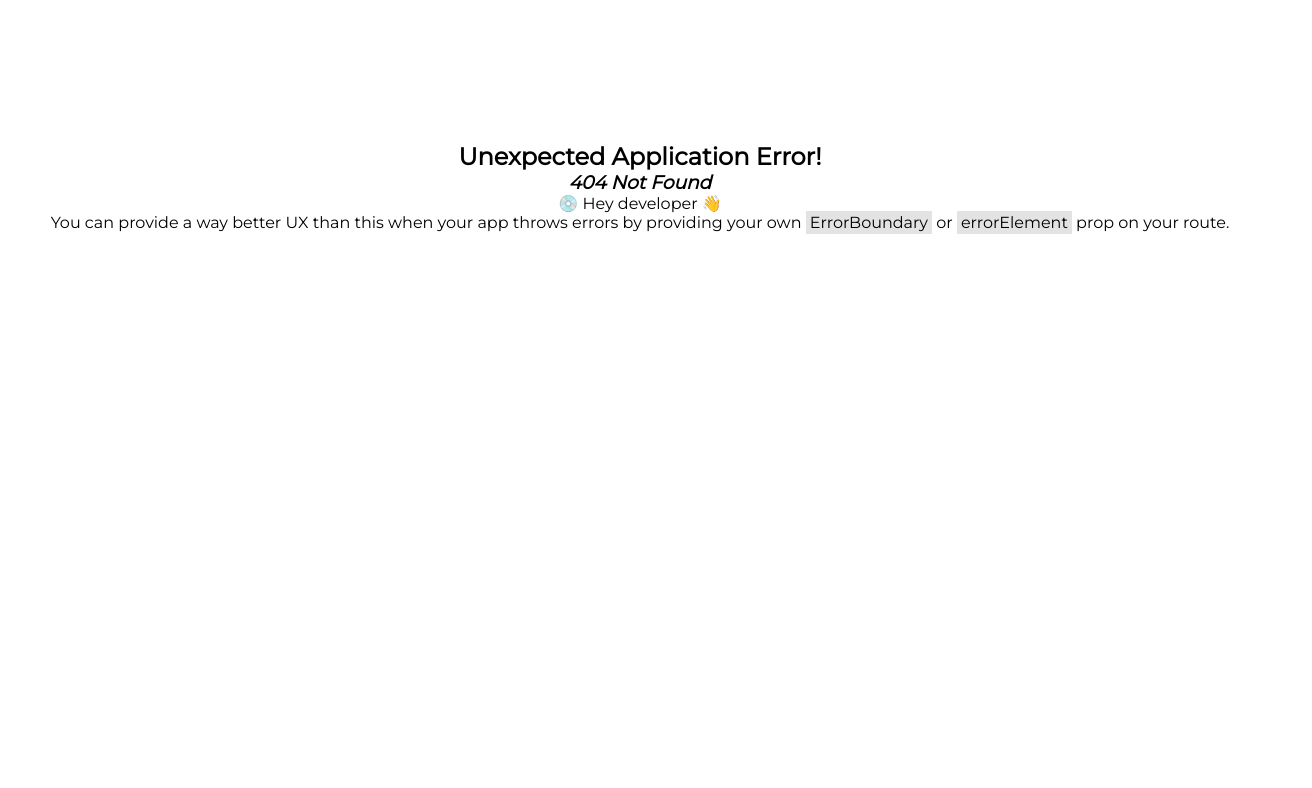
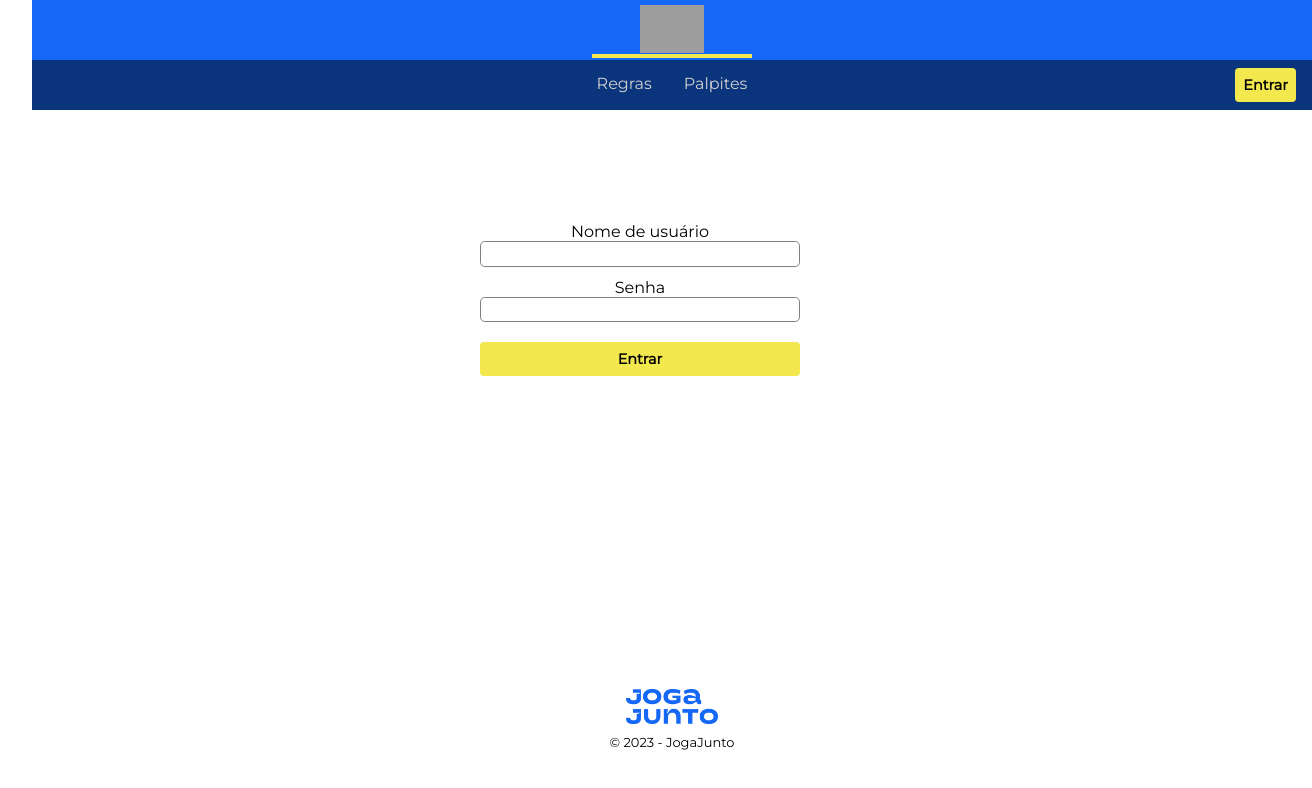
Before and after one commit to guipiri/bolao-jogajunto, a React (Vite) app: page /login in a window 1280 px wide. Before the commit this address had no page. Shown: the top 788 px of the page, 1312 px wide, since content can reach past the window. Built offline with nearby package versions, Linux system fonts and the light colour scheme; grey boxes are pictures that could not be loaded.

Commit message:
feat: testing login api

```diff
--- a/src/components/navbar/Navbar.css
+++ b/src/components/navbar/Navbar.css
@@ -26,22 +26,22 @@
   background-color: #0A347B;
 }
 
-nav div a {
+.regrasepalpites {
   color: rgb(209, 209, 209);
 }
 
-.navbarlinks a {
+.regrasepalpites {
   margin: 0 1rem;
   padding-bottom: 0.2rem;
 }
 
-.navbarlinks a:hover {
+.regrasepalpites:hover {
   color: #fff;
   transition: 0.1s;
   border-bottom: 3px solid #f3e84e;
 }
 
-.navbarlinks button {
+.login {
   padding: 0.5rem;
   background-color: #f3e84e;
   border: none;
@@ -51,9 +51,10 @@ nav div a {
   position: absolute;
   right: 0;
   margin-right: 1rem;
+  font-size: .9rem;
 }
 
-.navbarlinks button:hover {
+.login:hover {
   cursor: pointer;
   box-shadow: 1px 1px 5px #ffffff81;
   transition: 0.2s;
--- a/src/components/navbar/Navbar.jsx
+++ b/src/components/navbar/Navbar.jsx
@@ -1,6 +1,6 @@
 import React from "react";
 import "./Navbar.css";
-import { NavLink } from "react-router-dom";
+import { Link, NavLink } from "react-router-dom";
 
 function Navbar() {
   return (
@@ -17,9 +17,18 @@ function Navbar() {
         </div>
       </div>
       <div className="flex-center navbarlinks">
-          <NavLink to="/regras">Regras</NavLink>
-          <NavLink to="/palpite">Palpites</NavLink>
-          <button>Entrar</button>
+        <NavLink to="/regras" className="regrasepalpites">
+          Regras
+        </NavLink>
+        <NavLink to="/palpite" className="regrasepalpites">
+          Palpites
+        </NavLink>
+        <NavLink
+          to="/login"
+          className={({ isActive }) => (isActive ? "login" : "login")}
+        >
+          Entrar
+        </NavLink>
       </div>
     </nav>
   );
--- a/src/main.jsx
+++ b/src/main.jsx
@@ -5,6 +5,7 @@ import "./index.css";
 import { createBrowserRouter, RouterProvider } from "react-router-dom";
 import Regras from "./routes/regras/Regras.jsx";
 import Palpite from "./routes/palpite/Palpite.jsx";
+import Login from "./routes/login/Login.jsx";
 
 const router = createBrowserRouter([
   {
@@ -19,6 +20,10 @@ const router = createBrowserRouter([
         path: "/palpite",
         element: <Palpite />,
       },
+      {
+        path: "/login",
+        element: <Login />,
+      },
     ],
   },
 ]);
--- /dev/null
+++ b/src/routes/login/Login.css
@@ -0,0 +1,42 @@
+.formdiv {
+  display: flex;
+  justify-content: center;
+  align-items: center;
+}
+
+#form {
+  display: flex;
+  flex-direction: column;
+  max-width: 20rem;
+  width: 100%;
+  margin: 5rem;
+}
+
+#form input {
+  height: 1.6rem;
+  margin-bottom: 0.7rem;
+  border: 1px solid grey;
+  border-radius: 0.3rem;
+  padding-left: 0.5rem;
+}
+
+#form input:focus-visible {
+  outline: 1px solid #1568F6;
+}
+
+.entrar {
+  padding: 0.5rem 0rem;
+  background-color: #f3e84e;
+  border: none;
+  color: black;
+  font-weight: bold;
+  border-radius: 0.25rem;
+  font-size: .9rem;
+  margin-top: 0.5rem;
+}
+
+.entrar:hover {
+  cursor: pointer;
+  box-shadow: 2px 2px 5px #a5a5a581;
+  transition: 0.2s;
+}
--- /dev/null
+++ b/src/routes/login/Login.jsx
@@ -0,0 +1,63 @@
+import React, { useState } from "react";
+import "./Login.css";
+import axios from "axios";
+
+function Login() {
+  const [user, setUser] = useState();
+  const [login, setLogin] = useState({});
+  const hadleChange = (e) => {
+    setLogin({
+      ...login,
+      username: e.target.form[0].value,
+      password: e.target.form[1].value,
+    });
+  };
+  const handleSubmit = (e) => {
+    e.preventDefault();
+
+    // fetch("https://sb-vip.ngx.bet/login", {
+    //   method: "POST",
+    //   body: JSON.stringify({ ...login, auth_code: null }),
+    //   headers: {
+    //     "Content-Type": "application/json",
+    //   },
+    //   mode: "no-cors",
+    // })
+    //   .then((res) => {
+    //     console.log(res);
+    //   })
+    //   .catch((err) => {
+    //     console.log(err);
+    //   });
+
+    axios({
+      url: "https://sb-vip.ngx.bet/login",
+      method: "post",
+      headers: {
+        "Content-Type": "application/json",
+      },
+      data: { ...login, auth_code: null },
+    })
+      .then((res) => {
+        console.log(res);
+      })
+      .catch((err) => {
+        console.log(err);
+      });
+  };
+  return (
+    <div className="formdiv">
+      <form onChange={hadleChange} onSubmit={handleSubmit} id="form">
+        <label htmlFor="username">Nome de usuário</label>
+        <input autoComplete="true" type="text" id="username" required />
+        <label htmlFor="password">Senha</label>
+        <input type="password" id="password" required />
+        <button className="entrar" type="submit">
+          Entrar
+        </button>
+      </form>
+    </div>
+  );
+}
+
+export default Login;
```
